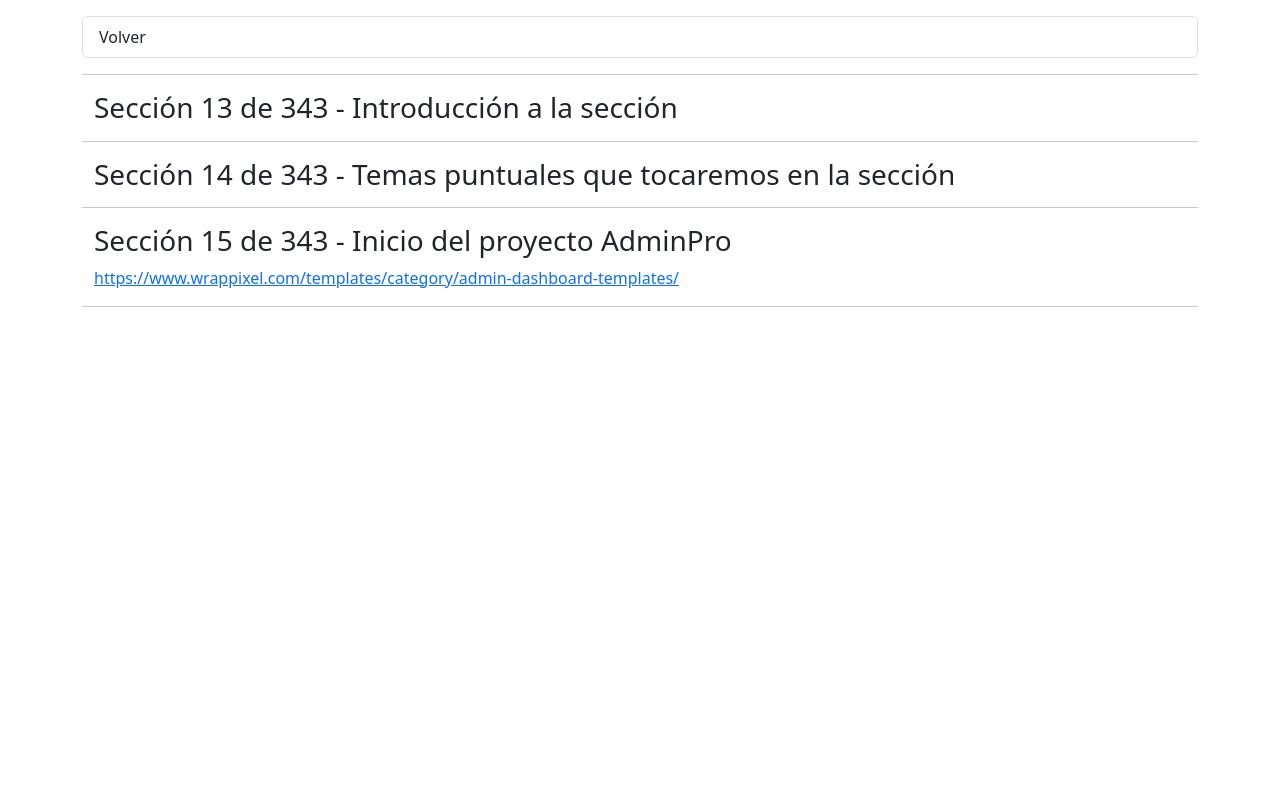
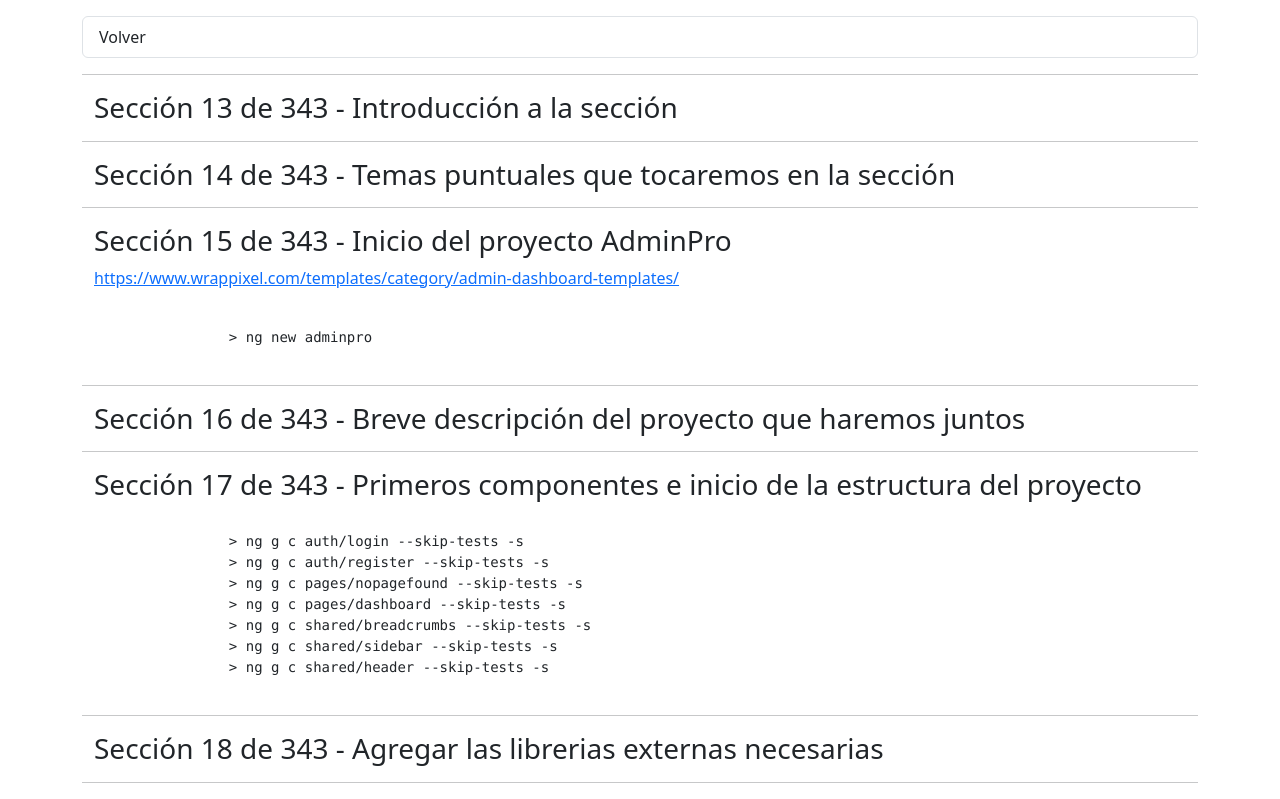
Before and after one commit to aliensanderdiaz/apuntes-angular-avanzado, a plain HTML site: page seccion-3-de-27-estructuracion-de-nuestro-proyecto.html in a window 1280 px wide. Shown: the part 97-896 px from the top of the page. Before the commit the page ends 800 px from the top, so only its background shows below. Drawn offline with nearby package versions, Linux system fonts and the light colour scheme.

Commit message:
sesion 18

```diff
--- a/seccion-3-de-27-estructuracion-de-nuestro-proyecto.html
+++ b/seccion-3-de-27-estructuracion-de-nuestro-proyecto.html
@@ -45,8 +45,40 @@
         <section class="container">
             <h3>Sección 15 de 343 - Inicio del proyecto AdminPro</h3>
             <p>
-                <a href="https://www.wrappixel.com/templates/category/admin-dashboard-templates/">https://www.wrappixel.com/templates/category/admin-dashboard-templates/</a>
+                <a
+                    href="https://www.wrappixel.com/templates/category/admin-dashboard-templates/">https://www.wrappixel.com/templates/category/admin-dashboard-templates/</a>
             </p>
+            <pre class="prettyprint">
+
+                > ng new adminpro
+            </pre>
+        </section>
+        <hr>
+
+        <section class="container">
+            <h3>Sección 16 de 343 - Breve descripción del proyecto que haremos juntos</h3>
+
+        </section>
+        <hr>
+
+        <section class="container">
+            <h3>Sección 17 de 343 - Primeros componentes e inicio de la estructura del proyecto</h3>
+            <pre class="prettyprint">
+
+                > ng g c auth/login --skip-tests -s
+                > ng g c auth/register --skip-tests -s
+                > ng g c pages/nopagefound --skip-tests -s
+                > ng g c pages/dashboard --skip-tests -s
+                > ng g c shared/breadcrumbs --skip-tests -s
+                > ng g c shared/sidebar --skip-tests -s
+                > ng g c shared/header --skip-tests -s
+            </pre>
+        </section>
+        <hr>
+
+        <section class="container">
+            <h3>Sección 18 de 343 - Agregar las librerias externas necesarias</h3>
+
         </section>
         <hr>
 
```
